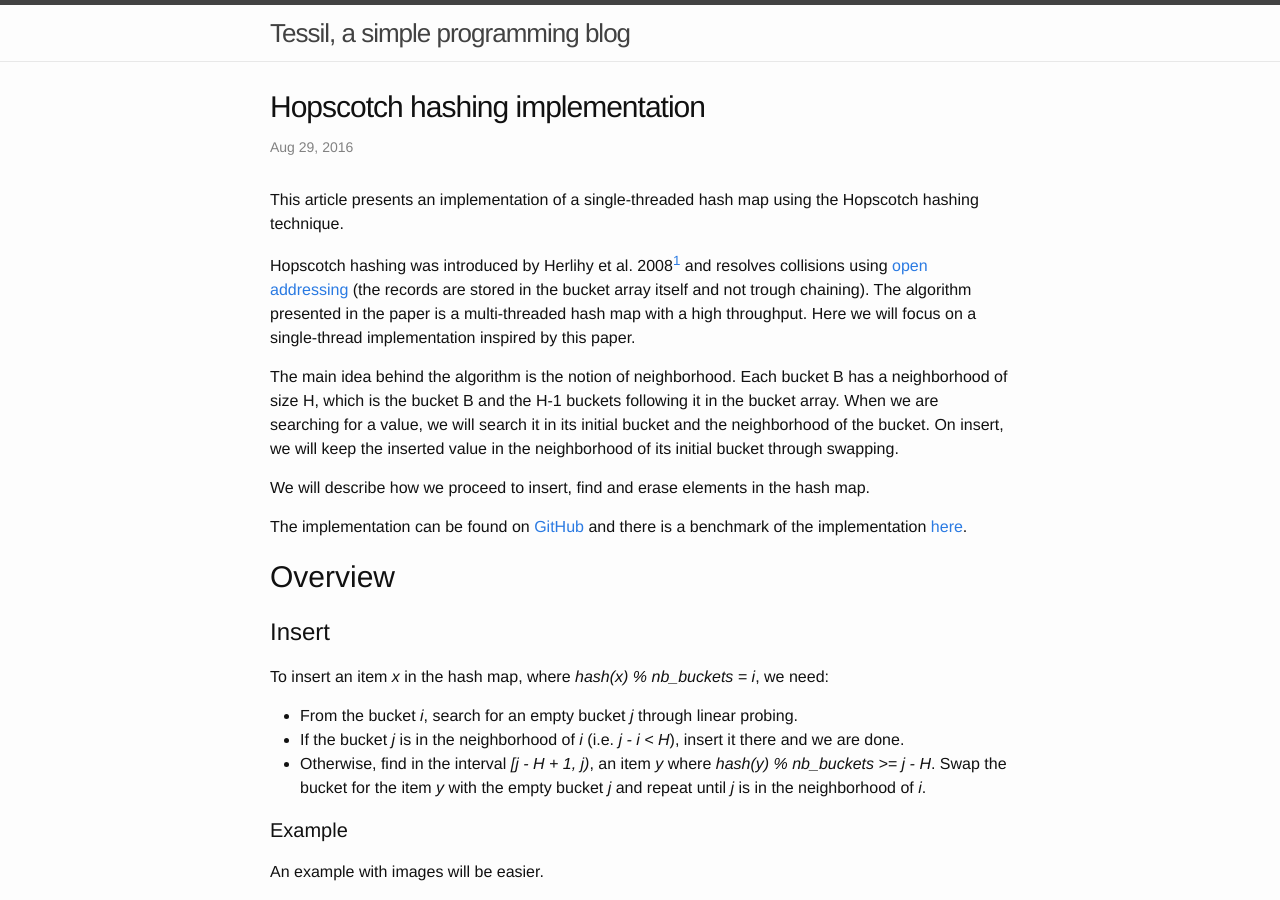
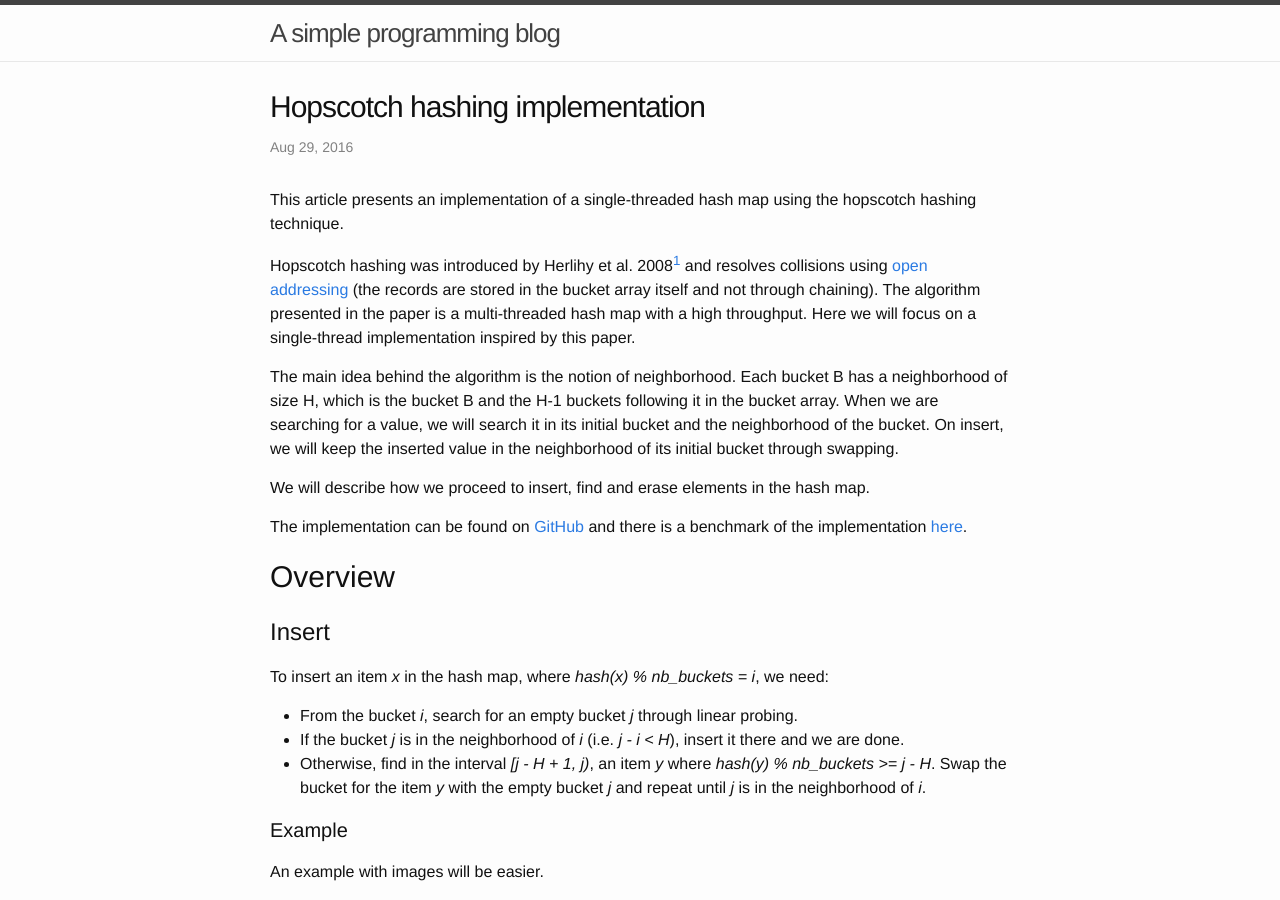
Before and after one commit to Tessil/tessil.github.io, a Jekyll site: the page built from _posts/2016-08-29-hopscotch-hashing.md, in a window 1280 px wide and 900 px high. Built offline with Jekyll 4.4.1, drawn with Linux system fonts in a browser that asks for light colours; comment, search, counter and statistics services are not loaded.

Commit message:
Minors corrections.

```diff
--- a/_config.yml
+++ b/_config.yml
@@ -6,7 +6,7 @@
 # 'jekyll serve'. If you change this file, please restart the server process.
 
 # Site settings
-title: Tessil, a simple programming blog
+title: A simple programming blog
 email: tessil@gmx.com
 description: > # this means to ignore newlines until "baseurl:"
 
--- a/_posts/2016-08-29-hopscotch-hashing.md
+++ b/_posts/2016-08-29-hopscotch-hashing.md
@@ -18,9 +18,9 @@ comments: true
 
 </style>
 
-This article presents an implementation of a single-threaded hash map using the Hopscotch hashing technique.
+This article presents an implementation of a single-threaded hash map using the hopscotch hashing technique.
 
-Hopscotch hashing was introduced by Herlihy et al. 2008[^1] and resolves collisions using [open addressing](https://en.wikipedia.org/wiki/Open_addressing) (the records are stored in the bucket array itself and not trough chaining). The algorithm presented in the paper is a multi-threaded hash map with a high throughput. Here we will focus on a single-thread implementation inspired by this paper.
+Hopscotch hashing was introduced by Herlihy et al. 2008[^1] and resolves collisions using [open addressing](https://en.wikipedia.org/wiki/Open_addressing) (the records are stored in the bucket array itself and not through chaining). The algorithm presented in the paper is a multi-threaded hash map with a high throughput. Here we will focus on a single-thread implementation inspired by this paper.
 
 The main idea behind the algorithm is the notion of neighborhood. Each bucket B has a neighborhood of size H, which is the bucket B and the H-1 buckets following it in the bucket array. When we are searching for a value, we will search it in its initial bucket and the neighborhood of the bucket. On insert, we will keep the inserted value in the neighborhood of its initial bucket through swapping.
 
```
Also changed, not shown: _posts/2016-11-01-transactional-operations-scope-guard-list.md (+3 -3 lines).
